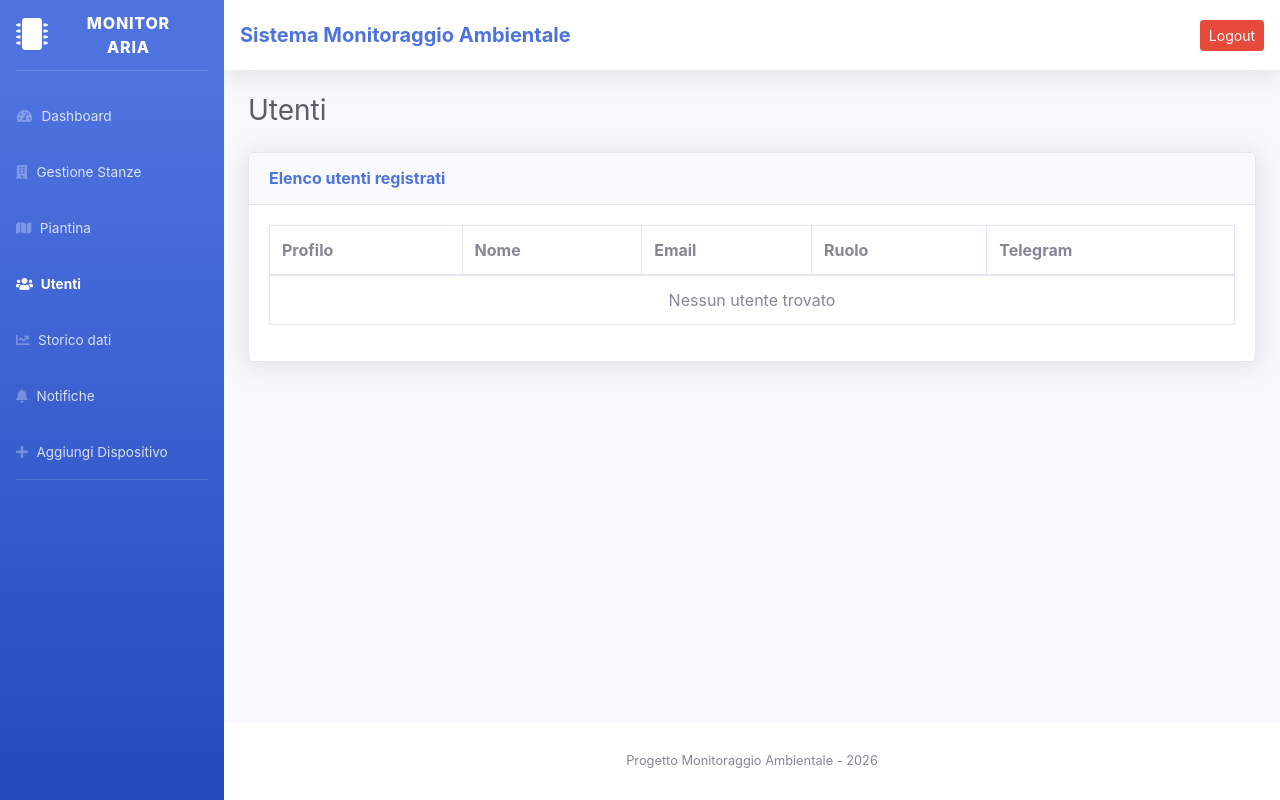
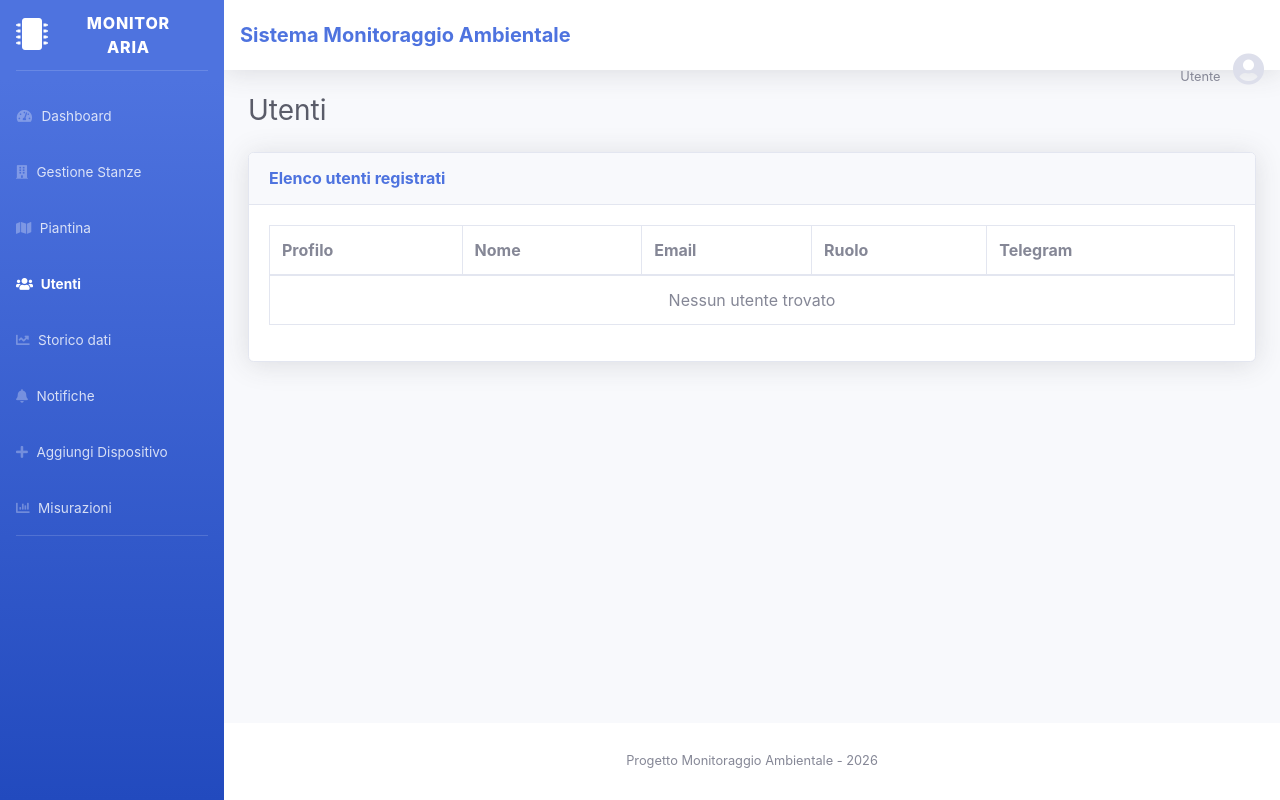
Before and after one commit to AlessandroScozzaro/ProgInformatica, a PHP site: page /utenti.php in a window 1280 px wide. Run offline with PHP 8.4, Linux system fonts and the light colour scheme; the visitor is signed in with stand-in values (Sample User, id 1); data that the repository does not hold is empty; some libraries are stand-ins or nearby versions.

Commit message:
modifica menu

```diff
--- a/index.php
+++ b/index.php
@@ -106,6 +106,7 @@ foreach($datiArr as $d){
     <li class="nav-item"><a class="nav-link" href="storico.php"><i class="fas fa-chart-line"></i><span>Storico dati</span></a></li>
     <li class="nav-item"><a class="nav-link" href="notifiche.php"><i class="fas fa-bell"></i><span>Notifiche</span></a></li>
     <li class="nav-item"><a class="nav-link" href="aggiungiDispositivo.php"><i class="fas fa-plus"></i><span>Aggiungi Dispositivo</span></a></li>
+    <li class="nav-item"><a class="nav-link" href="misurazioni.php"><i class="fas fa-chart-bar"></i><span>Misurazioni</span></a></li>
     <hr class="sidebar-divider d-none d-md-block">
 </ul>
 
--- a/notifiche.php
+++ b/notifiche.php
@@ -154,6 +154,12 @@ if (!empty($recentNotifiche)) {
                 <span>Aggiungi Dispositivo</span>
             </a>
         </li>
+        <li class="nav-item">
+            <a class="nav-link" href="misurazioni.php">
+                <i class="fas fa-chart-bar"></i>
+                <span>Misurazioni</span>
+            </a>
+        </li>
 
         <hr class="sidebar-divider d-none d-md-block">
 
--- a/piantina.php
+++ b/piantina.php
@@ -35,6 +35,7 @@ if (!isset($_SESSION['id'])) {
     <li class="nav-item"><a class="nav-link" href="storico.php"><i class="fas fa-chart-line"></i><span>Storico dati</span></a></li>
     <li class="nav-item"><a class="nav-link" href="notifiche.php"><i class="fas fa-bell"></i><span>Notifiche</span></a></li>
     <li class="nav-item"><a class="nav-link" href="aggiungiDispositivo.php"><i class="fas fa-plus"></i><span>Aggiungi Dispositivo</span></a></li>
+    <li class="nav-item"><a class="nav-link" href="misurazioni.php"><i class="fas fa-chart-bar"></i><span>Misurazioni</span></a></li>
     <hr class="sidebar-divider d-none d-md-block">
 </ul>
 
--- a/stanze.php
+++ b/stanze.php
@@ -65,6 +65,7 @@ $stanze = $stmt->fetchAll(PDO::FETCH_ASSOC);
     <li class="nav-item"><a class="nav-link" href="storico.php"><i class="fas fa-chart-line"></i><span>Storico dati</span></a></li>
     <li class="nav-item"><a class="nav-link" href="notifiche.php"><i class="fas fa-bell"></i><span>Notifiche</span></a></li>
     <li class="nav-item"><a class="nav-link" href="aggiungiDispositivo.php"><i class="fas fa-plus"></i><span>Aggiungi Dispositivo</span></a></li>
+    <li class="nav-item"><a class="nav-link" href="misurazioni.php"><i class="fas fa-chart-bar"></i><span>Misurazioni</span></a></li>
     <hr class="sidebar-divider d-none d-md-block">
 </ul>
 
--- a/storico.php
+++ b/storico.php
@@ -85,6 +85,12 @@ try {
                 <span>Aggiungi Dispositivo</span>
             </a>
         </li>
+        <li class="nav-item">
+            <a class="nav-link" href="misurazioni.php">
+                <i class="fas fa-chart-bar"></i>
+                <span>Misurazioni</span>
+            </a>
+        </li>
 
         <hr class="sidebar-divider d-none d-md-block">
     </ul>
--- a/utenti.php
+++ b/utenti.php
@@ -96,6 +96,12 @@ try {
                 <span>Aggiungi Dispositivo</span>
             </a>
         </li>
+        <li class="nav-item">
+            <a class="nav-link" href="misurazioni.php">
+                <i class="fas fa-chart-bar"></i>
+                <span>Misurazioni</span>
+            </a>
+        </li>
 
         <hr class="sidebar-divider d-none d-md-block">
     </ul>
@@ -111,10 +117,11 @@ try {
                 </h5>
 
                 <ul class="navbar-nav ml-auto">
-
-                    <li class="nav-item">
-                        <a href="logout.php" class="btn btn-sm btn-danger">Logout</a>
-
+                    <li class="nav-item dropdown no-arrow">
+                        <a class="nav-link dropdown-toggle" href="#">
+                            <a href="logout.php"><span class="mr-2 d-none d-lg-inline text-gray-600 small">Utente</span></a>
+                            <i class="fas fa-user-circle fa-2x text-gray-300"></i>
+                        </a>
                     </li>
                 </ul>
             </nav>
```
